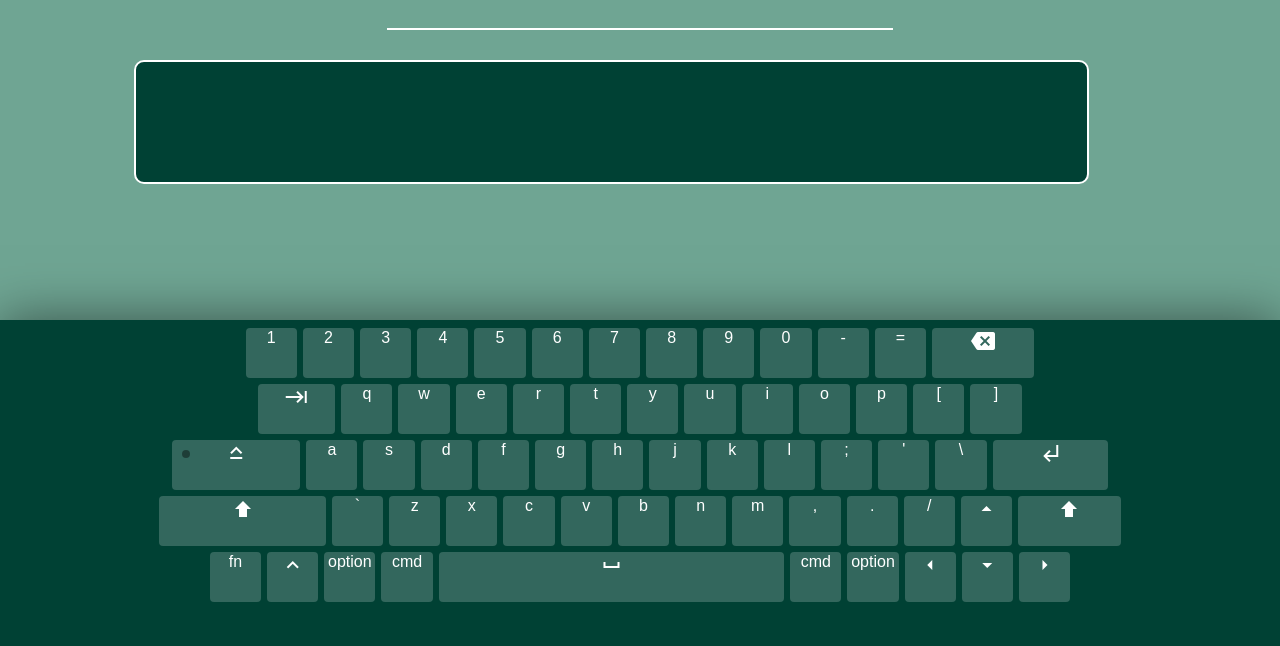
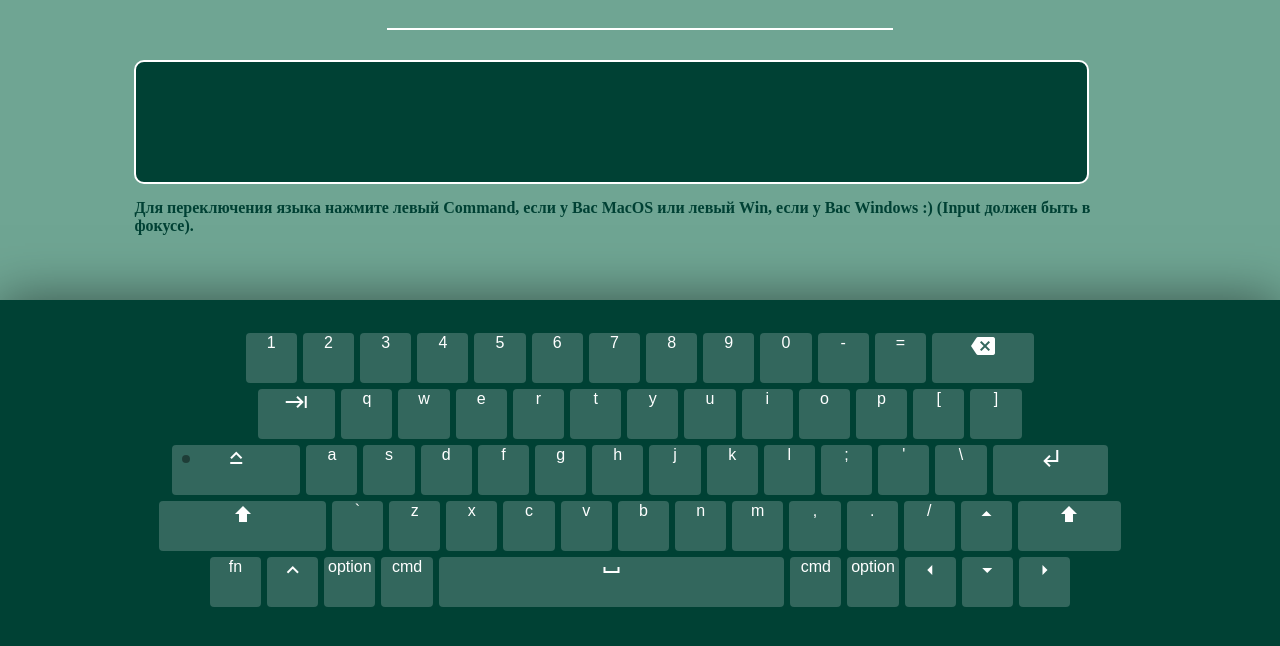
Before and after one commit to olakostenok/Virtual-Keyboard, a plain HTML site: page index.html in a window 1280 px wide. Shown: the part 70-716 px from the top of the page. Drawn offline with Linux system fonts and the light colour scheme.

Commit message:
feat: add description to change language

```diff
--- a/script.js
+++ b/script.js
@@ -18,6 +18,11 @@ block1.appendChild(line);
 const textarea = document.createElement('textarea');
 textarea.classList.add('textarea');
 block1.appendChild(textarea);
+
+const description = document.createElement('div');
+description.classList.add('description');
+block1.appendChild(description);
+description.innerHTML = '<b>Для переключения языка нажмите левый Command, если у Вас MacOS или левый Win, если у Вас Windows :) (Input должен быть в фокусе).</b>';
 
 var isChange = true;
 var keyLayout = [
--- a/style.css
+++ b/style.css
@@ -49,6 +49,10 @@ background-color: rgb(111, 165, 147);
     box-shadow: 0 0 50px rgba(0, 0, 0, 0.5);
 }
 
+.description {
+    color: #004134;
+    padding-top: 1%;
+}
 .block2 {
     width: 80%;
     display:flex;
@@ -60,7 +64,7 @@ background-color: rgb(111, 165, 147);
     bottom: 0;
     width: 100%;
     height: 50%;
-    padding: 5px 0;
+    padding-top: 30px;
     background: #004134;
     box-shadow: 0 0 50px rgba(0, 0, 0, 0.5);
     user-select: none;
```
